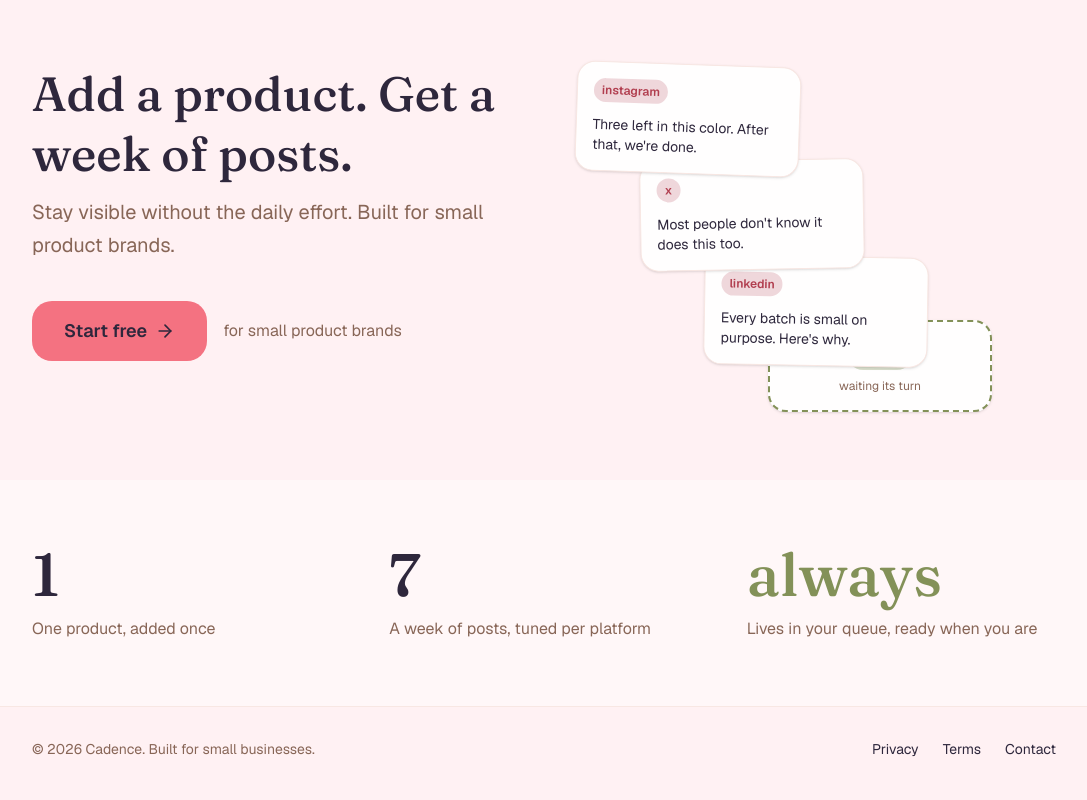
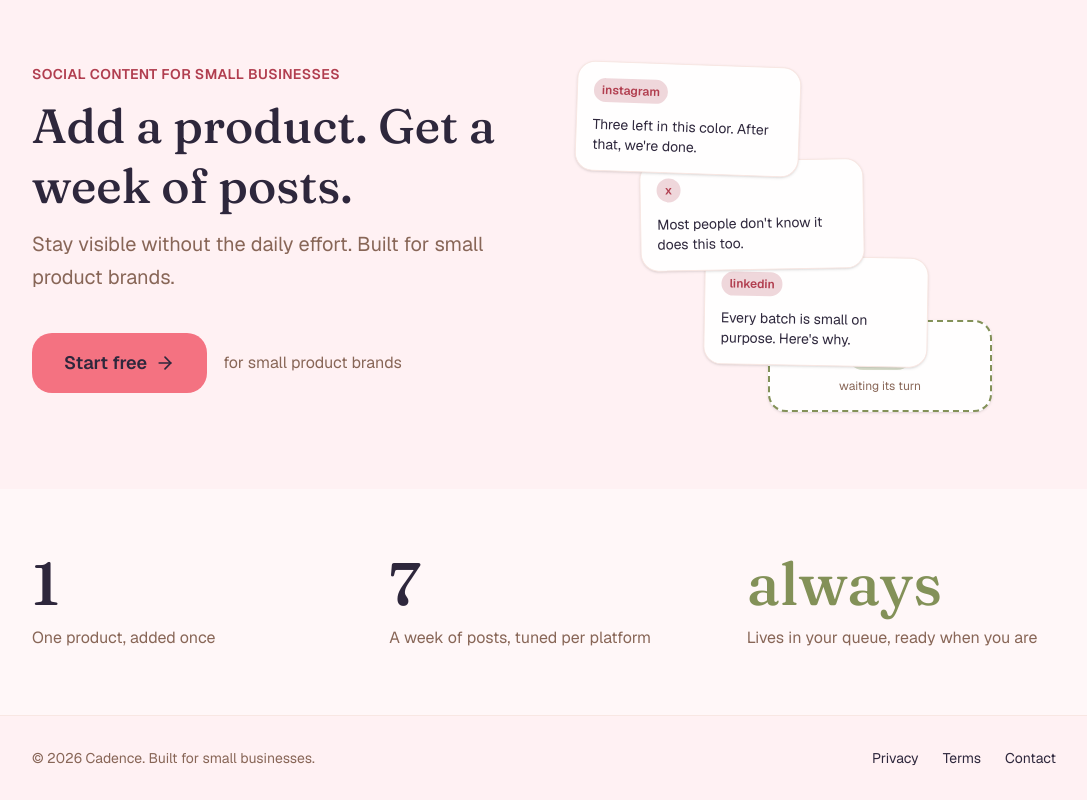
Before and after one commit to jenzylove/cadence, a Next.js app: page / in a window 1280 px wide. Shown: the whole page, without its empty margins (96-1183 px from the left). Built offline with nearby package versions, Linux system fonts and the light colour scheme.

Commit message:
Add category kicker to landing hero for first-glance clarity

```diff
--- a/app/page.tsx
+++ b/app/page.tsx
@@ -42,6 +42,9 @@ useEffect(() => {
           {/* Left: Text Content */}
           <div className="flex flex-col gap-5 md:gap-6">
             <div className="space-y-3">
+              <p className="text-sm font-sans font-semibold text-secondary uppercase tracking-wide">
+                 Social content for small businesses
+              </p>
               <h1 className="font-display text-3xl sm:text-4xl md:text-5xl font-medium leading-tight text-pretty">
                 Add a product. Get a week of posts.
               </h1>
```
